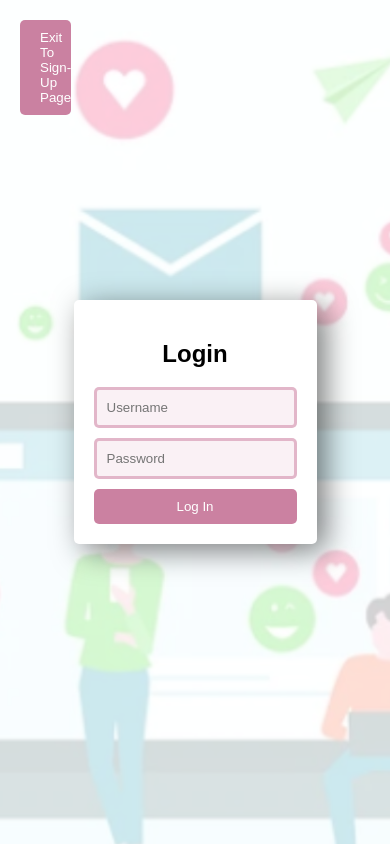
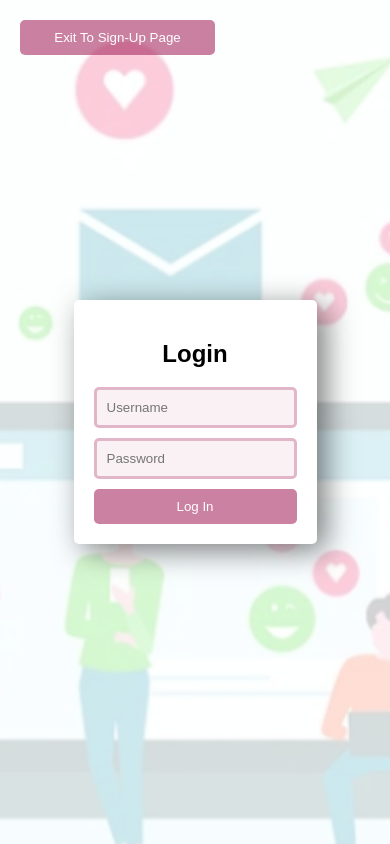
Before and after one commit to LinoyPeer/project, a plain HTML site: page ProjectJs/Projects/socialMediaProject/login.html in a window 390 px wide. Drawn offline with Linux system fonts and the light colour scheme.

Commit message:
modified:   ProjectJs/Projects/socialMediaProject/login.html

```diff
--- a/ProjectJs/Projects/socialMediaProject/login.html
+++ b/ProjectJs/Projects/socialMediaProject/login.html
@@ -93,6 +93,12 @@
                 transform: rotate(360deg);
             }
         }
+
+        @media(max-width:767px) {
+            #logoutButton {
+                width: 50vw;
+            }
+        }
     </style>
 </head>
 
```
